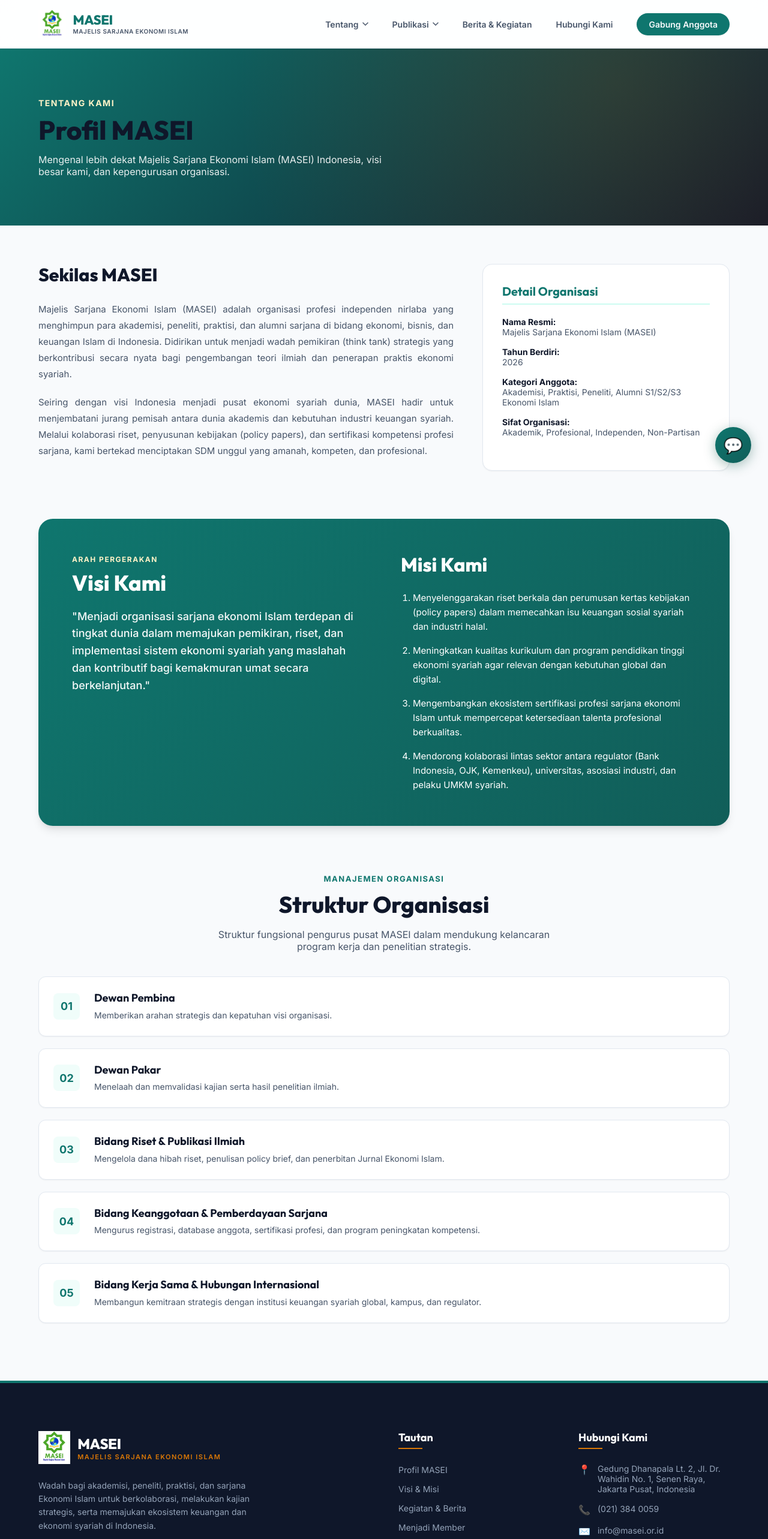
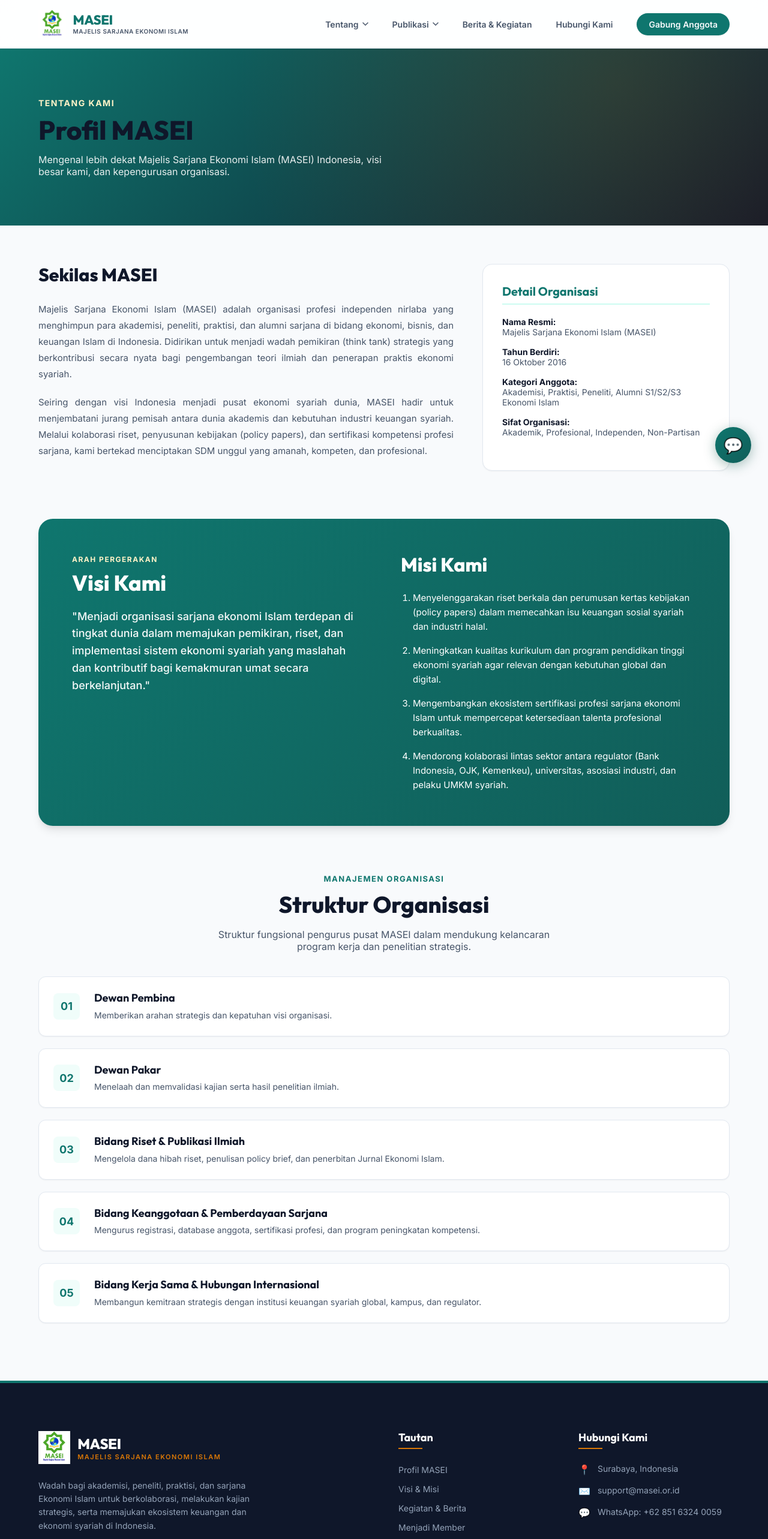
Before and after one commit to unairpodge-afk/masei-website, a Next.js app: page /tentang/profil in a window 1280 px wide. Shown: the top 2566 px of the page at 60% size. Built offline with nearby package versions, Linux system fonts and the light colour scheme.

Commit message:
Chore: Update establishment date to 16 Oktober 2016, location to Surabaya, email to support@masei.or.id

```diff
--- a/src/app/tentang/profil/page.js
+++ b/src/app/tentang/profil/page.js
@@ -52,7 +52,7 @@ export default function ProfilPage() {
                 </li>
                 <li>
                   <strong>Tahun Berdiri:</strong> <br />
-                  <span style={{ color: "var(--text-secondary)" }}>2026</span>
+                  <span style={{ color: "var(--text-secondary)" }}>16 Oktober 2016</span>
                 </li>
                 <li>
                   <strong>Kategori Anggota:</strong> <br />
--- a/src/components/Footer.js
+++ b/src/components/Footer.js
@@ -54,16 +54,12 @@ export default function Footer() {
               <div className="footer-info-item">
                 <span className="footer-info-icon">📍</span>
                 <span>
-                  Gedung Dhanapala Lt. 2, Jl. Dr. Wahidin No. 1, Senen Raya, Jakarta Pusat, Indonesia
+                  Surabaya, Indonesia
                 </span>
               </div>
               <div className="footer-info-item">
-                <span className="footer-info-icon">📞</span>
-                <span>(021) 384 0059</span>
-              </div>
-              <div className="footer-info-item">
                 <span className="footer-info-icon">✉️</span>
-                <span>info@masei.or.id</span>
+                <span>support@masei.or.id</span>
               </div>
               <div className="footer-info-item">
                 <span className="footer-info-icon">💬</span>
```
Also changed, not shown: src/app/page.js (+2 -10 lines).
